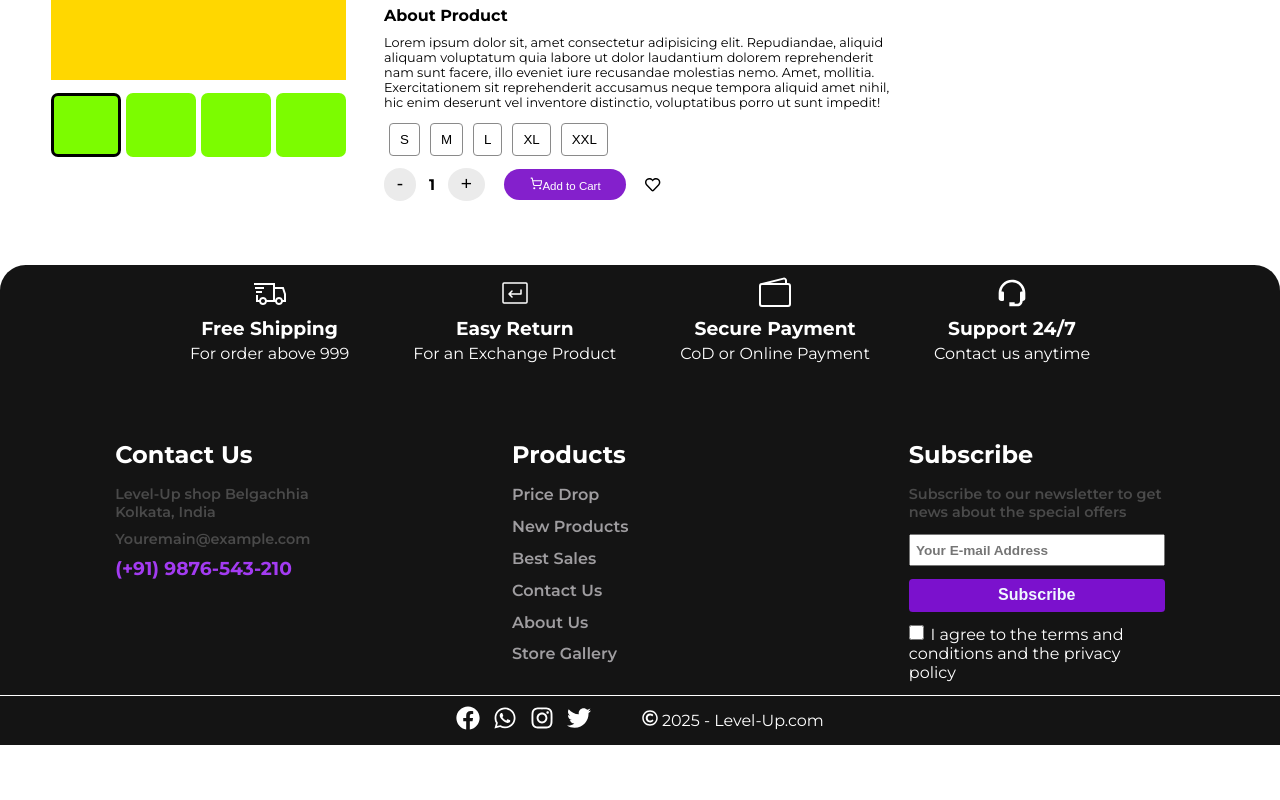
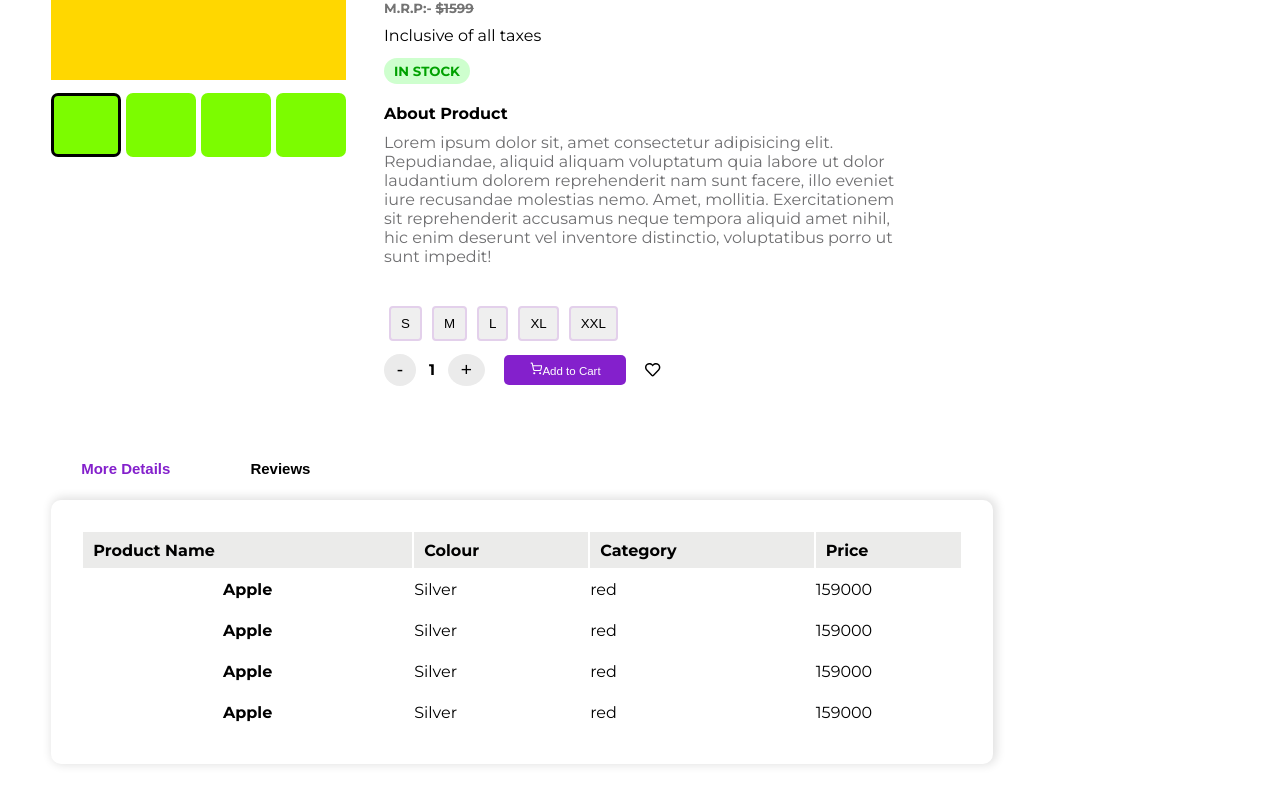
Before and after one commit to Masoom1707/Mega_E-Commerce, a React (Vite) app in the folder Frontend/: page /product-details/1 in a window 1280 px wide. Shown: the part 340-1140 px from the top of the page. Before the commit the page ends 1085 px from the top, so only its background shows below. Built offline with nearby package versions, Linux system fonts and the light colour scheme.

Commit message:
adding more functionality to the github page

```diff
--- a/Frontend/src/components/Header.jsx
+++ b/Frontend/src/components/Header.jsx
@@ -68,9 +68,9 @@ const Header = () => {
           </div>
           <div className="lower2">
             <Link to="/">Home</Link>
-            <Link to="/fashion">Fashion</Link>
+            <Link to="/productlist">All Products</Link>
             <Link to="/new">New Arrivals</Link>
-            <Link to="/all">All Brands</Link>
+            <Link to="/all">Fashion</Link>
             <Link to="/more">More</Link>
           </div>
           <div className="lower3 common_display">
--- a/Frontend/src/components/ProductList.jsx
+++ b/Frontend/src/components/ProductList.jsx
@@ -9,7 +9,7 @@ import {IoGitCompareOutline} from 'react-icons/io5'
 
 const ProductList = () => {
   return (
-    <NavLink>
+    <NavLink to='/product-details/77'>
       <div className="product_items">
         <div className="image_wrapper">
             <img src="./public/images/15.jpg" alt="product" />
--- a/Frontend/src/components/Product_Detail_Info.jsx
+++ b/Frontend/src/components/Product_Detail_Info.jsx
@@ -4,6 +4,7 @@ import { FaRegHeart } from "react-icons/fa";
 import { LuShoppingCart } from "react-icons/lu";
 
 const ProductDetailInfo = () => {
+
   const [quantity, setQuantity] = useState(1);
   const handleIncQuantity = () => setQuantity(quantity + 1);
   const handleDecQuantity = () => {
@@ -13,9 +14,11 @@ const ProductDetailInfo = () => {
   const [addCart, setAddCart] = useState(false);
   const handleCart = () => setAddCart(true);
 
+  const [sizeSelect,setSizeSelected] = useState(null)
+
   return (
     <div className="product_info_detail">
-      <h1>ChickenKari Women Kurta</h1>
+      <h1>ChickenKari Women Kurta | Women Kurta Under 2000 | Special Price Offer | Eid Special</h1>
       <Rating name="size-small" defaultValue={4} size="small" readOnly />
       <div className="product_detail-price_container">
         <h3>$1200</h3>
@@ -39,11 +42,11 @@ const ProductDetailInfo = () => {
         </p>
       </div>
       <div className="sizes">
-        <button>S</button>
-        <button>M</button>
-        <button>L</button>
-        <button>XL</button>
-        <button>XXL</button>
+        <button className={sizeSelect == 0 ? 'activeSize' : ''} onClick={() => setSizeSelected(0)}>S</button>
+        <button className={sizeSelect == 1 ? 'activeSize' : ''} onClick={() => setSizeSelected(1)}>M</button>
+        <button className={sizeSelect == 2 ? 'activeSize' : ''} onClick={() => setSizeSelected(2)}>L</button>
+        <button className={sizeSelect == 3 ? 'activeSize' : ''} onClick={() => setSizeSelected(3)}>XL</button>
+        <button className={sizeSelect == 4 ? 'activeSize' : ''} onClick={() => setSizeSelected(4)}>XXL</button>
       </div>
       <div className="quantity-container">
         <div className="quantity">
@@ -57,6 +60,7 @@ const ProductDetailInfo = () => {
         </button>
         <FaRegHeart style={{ fontSize: "1.2vw", cursor: "pointer" }} />
       </div>
+
     </div>
   );
 };
--- a/Frontend/src/css/product_detail_sidebar.css
+++ b/Frontend/src/css/product_detail_sidebar.css
@@ -2,6 +2,10 @@
     display: flex;
     padding: 3vw 4vw;
     gap: 2vw;
+}
+.product_info_detail h1{
+    width: 90%;
+    margin-bottom: 10px;
 }
 
 .product_image_sidebar{
@@ -60,24 +64,28 @@
         border-radius: 20px;
         text-transform: uppercase;
         color: rgb(0, 161, 0);
-        margin-bottom: 10px;
+        margin-bottom: 20px;
     }
     & p{
         width: 70%;
-        font-size: 1vw;
+        color: #6f6f71;
+        margin-bottom: 40px;
     }
     & h4{
         margin-bottom: 10px;
     }
 }
 .sizes button{
-    background-color: transparent;
     outline: none;
     padding: 8px 10px;
     cursor: pointer;
     margin: 0 5px;
-    border: 1px solid rgb(138, 138, 138);
+    border: 2px solid rgb(227, 208, 235);
     border-radius: 4px;
+}
+.activeSize{
+    background-color: #541095;
+    color: white;
 }
 
 .quantity-container{
@@ -108,8 +116,121 @@
     padding: 0.6vw 2vw;
     background-color: #8420cc;
     border: none;
-    border-radius: 20px;
+    border-radius: 5px;
     color: white;
     font-size: 0.9vw;
     cursor: pointer;
+    transition: all 0.1s linear;
 }
+.product_detail_cart:hover{
+    background-color: black;
+    color: white;
+}
+
+.more_detail_review{
+    width: 100%;
+    padding: 0 4%;
+    margin-bottom: 5vw;
+}
+
+
+.info-review_buttons{
+    & button{
+        padding: 10px 30px;
+        font-size: 15px;
+        font-weight: 600;
+        background-color: transparent;
+        border: none;
+        cursor: pointer;
+        margin-right: 20px;
+    }
+}
+.col-purple{
+    color: #8420cc;
+}
+
+.detail_box{
+    padding: 30px;
+    border-radius: 10px;
+    margin: 1vw 0;
+    width: 80%;
+    box-shadow: 2px -1px 10px 2px rgb(226, 226, 226);
+    & table{
+        width: 100%;
+    }
+}
+
+.header_table{
+    background-color: rgb(235, 235, 234);
+    text-align-last: left;
+    & th{
+        padding: 0.7vw 10px;
+    }
+
+}
+
+
+tbody th{
+    padding: 10px 0;
+}
+
+.reviw_box{
+    display: flex;
+    gap: 15px;
+    margin: 10px 0;
+}
+.review_list{
+    width: 50%;
+    overflow-y: scroll;
+    max-height: 30vw;
+}
+.review_list::-webkit-scrollbar{
+    display: none;
+}
+.review_add{
+    width: 50%;
+    & textarea{
+        padding: 1vw;
+        font-size: 1vw;
+        width: 100%;
+        outline: none;
+        border: none;
+    box-shadow: 2px -1px 10px 2px rgb(226, 226, 226);
+        margin: 1vw 0;
+        border: 1px solid rgb(164, 162, 162);
+    }
+    & button{
+        float: right;
+        padding: 10px 20px;
+        background-color: #8420cc;
+        border: none;
+        color: white;
+        font-size: 15px;
+        cursor: pointer;
+
+    }
+}
+
+.review_person{
+    display: flex;
+    align-items: center;
+    margin: 10px 0;
+    gap: 1vw;
+    & p{
+        width: 75%;
+        font-size: 15px;
+        margin-top: 10px;
+        color: #848484;
+    }
+}
+.review_profile{
+    background-color: rgb(20, 216, 105);
+    width: 4vw;
+    height: 4vw;
+    border-radius: 50%;
+
+}
+
+.review-rating{
+    float: right;
+}
--- a/Frontend/src/pages/ProductDetails.jsx
+++ b/Frontend/src/pages/ProductDetails.jsx
@@ -1,15 +1,155 @@
-import ProductDetailInfo from '../components/Product_Detail_Info'
-import ProductDetailSidebar from '../components/productDetailSidebar'
+import { useState } from "react";
+import ProductDetailInfo from "../components/Product_Detail_Info";
+import ProductDetailSidebar from "../components/productDetailSidebar";
 
-import '../css/product_detail_sidebar.css'
+import  Rating  from '@mui/material/Rating'
+import "../css/product_detail_sidebar.css";
 
 const ProductDetails = () => {
+  const [activeDetail, setActiveDetail] = useState(0);
+
   return (
-    <div className="product_detail_container">
+    <>
+      <div className="product_detail_container">
         <ProductDetailSidebar />
         <ProductDetailInfo />
-    </div>
-  )
-}
+      </div>
+      <div className="more_detail_review">
+        <div className="info-review_buttons">
+          <button
+            className={activeDetail == 0 ? "col-purple" : ""}
+            onClick={() => setActiveDetail(0)}
+          >
+            More Details
+          </button>
+          <button
+            className={activeDetail == 1 ? "col-purple" : ""}
+            onClick={() => setActiveDetail(1)}
+          >
+            Reviews
+          </button>
+        </div>
+        <div className="detail_box">
+          {activeDetail == 0 && (
+            <table>
+              <thead className="header_table">
+                <tr>
+                  <th scope="col">Product Name</th>
+                  <th scope="col">Colour</th>
+                  <th scope="col">Category</th>
+                  <th scope="col">Price</th>
+                </tr>
+              </thead>
+              <tbody>
+                <tr>
+                  <th>Apple</th>
+                  <td>Silver</td>
+                  <td>red</td>
+                  <td>159000</td>
+                </tr>
 
-export default ProductDetails
+                <tr>
+                  <th>Apple</th>
+                  <td>Silver</td>
+                  <td>red</td>
+                  <td>159000</td>
+                </tr>
+
+                <tr>
+                  <th>Apple</th>
+                  <td>Silver</td>
+                  <td>red</td>
+                  <td>159000</td>
+                </tr>
+
+                <tr>
+                  <th>Apple</th>
+                  <td>Silver</td>
+                  <td>red</td>
+                  <td>159000</td>
+                </tr>
+              </tbody>
+            </table>
+          )}
+          {activeDetail == 1 && (
+            <>
+              <h3>Customer Question and Answer</h3>
+              <div className="reviw_box">
+                <div className="review_list">
+
+                  <div className="review_person">
+                    <div className="profile_container">
+                      <div className="review_profile"></div>
+                    </div>
+                    <div className="review_info">
+                      <h4>Masoom</h4>
+                      <h6>2024-12-02</h6>
+                      <p>
+                        Lorem ipsum dolor sit amet consectetur adipisicing elit.
+                        Corporis quod fugiat molestiae accusamus id incidunt
+                        perspiciatis alias eius iure! Quae corporis possimus
+                        nulla suscipit repellat temporibus aperiam laboriosam
+                        alias fuga.mamf oaldf jaldkjo
+                      </p>
+                      <Rating
+                        name="size-small"
+                        className="review-rating"
+                        defaultValue={4}
+                        size="small"
+                        readOnly
+                      />
+                    </div>
+
+                  </div>
+
+                  <div className="review_person">
+                    <div className="profile_container">
+                      <div className="review_profile"></div>
+                    </div>
+                    <div className="review_info">
+                      <h4>Masoom</h4>
+                      <h6>2024-12-02</h6>
+                      <p>
+                        Lorem ipsum dolor sit amet consectetur adipisicing elit.
+                        Corporis quod fugiat molestiae accusamus id incidunt
+                        perspiciatis alias eius iure! Quae corporis possimus
+                        nulla suscipit repellat temporibus aperiam laboriosam
+                        alias fuga.mamf oaldf jaldkjo
+                      </p>
+                      <Rating
+                        name="size-small"
+                        className="review-rating"
+                        defaultValue={4}
+                        size="small"
+                        readOnly
+                      />
+                    </div>
+
+                  </div>
+
+
+
+
+                </div>
+                <div className="review_add">
+                  <h3>Add a review message</h3>
+                  <textarea
+                    name=""
+                    id=""
+                    cols="30"
+                    rows="10"
+                    placeholder="Write your review"
+                  ></textarea>
+                  <Rating />
+                  <button>Submit Review</button>
+                </div>
+              </div>
+            </>
+          )}
+        </div>
+      </div>
+    </>
+  );
+};
+
+export default ProductDetails;
```
